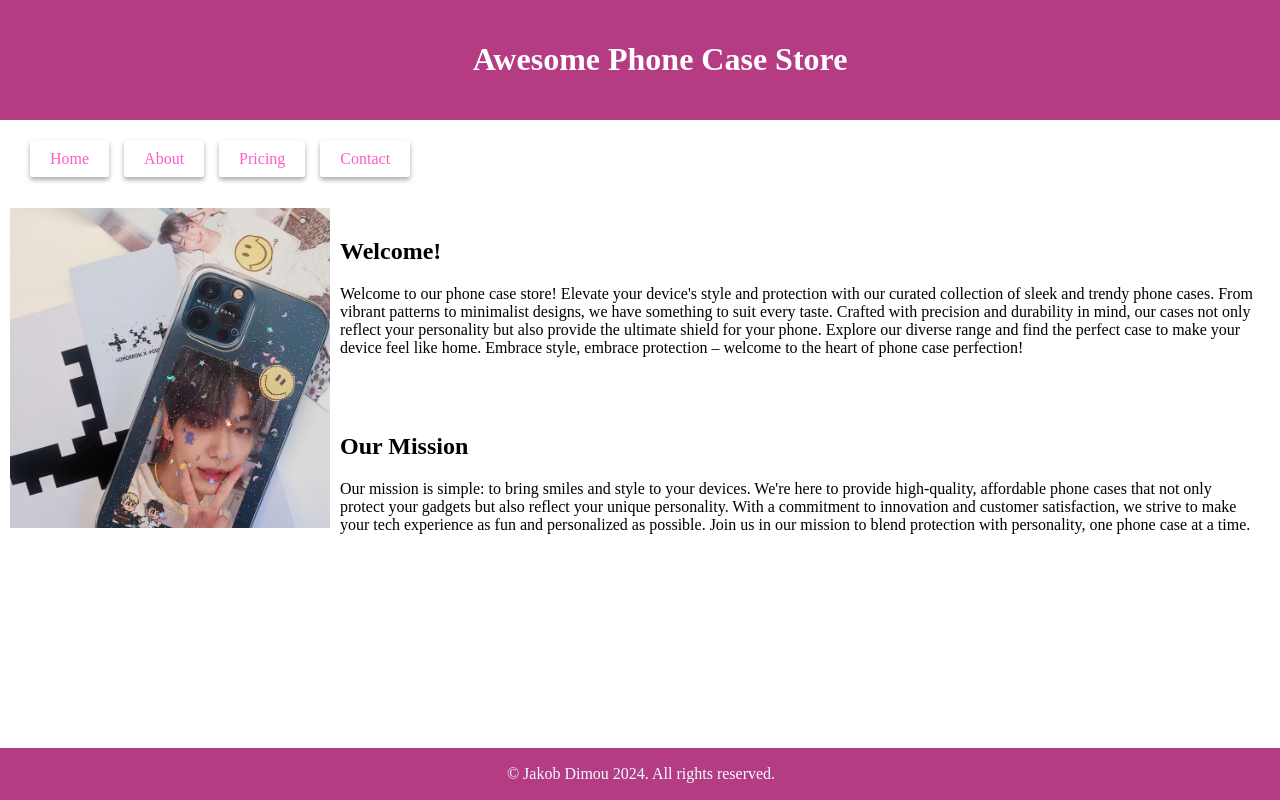
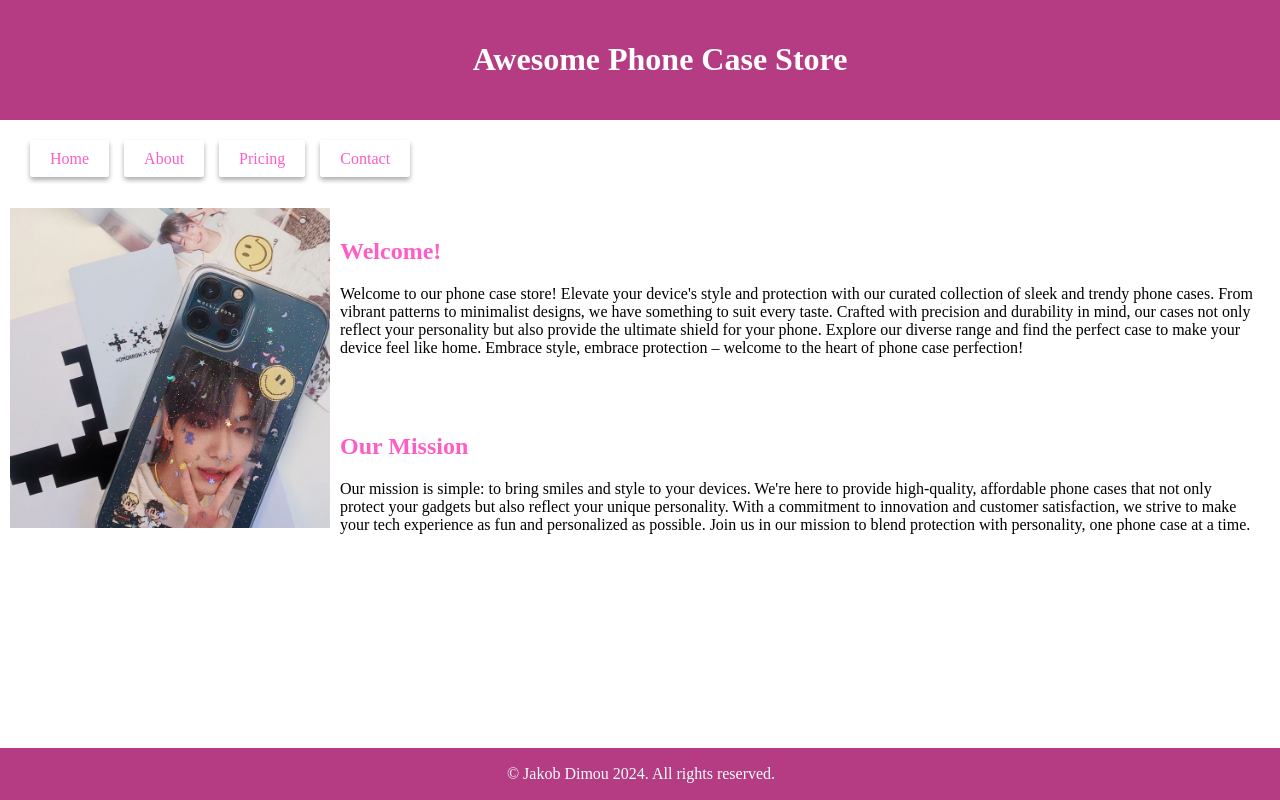
Before and after one commit to jakobdimou/acit1620-lab4, a plain HTML site: page index.html in a window 1280 px wide. Shown: the top 800 px of the page. Drawn offline with Linux system fonts and the light colour scheme.

Commit message:
fixed title

```diff
--- a/styles.css
+++ b/styles.css
@@ -9,9 +9,22 @@
     transition: background-color 0.3s ease, color 0.3s ease, padding 0.3s ease;
 }
 
+h2 {
+    color: var(--secondary-color);
+    transition: color 0.3s ease, color 0.3s ease, padding 0.3s ease;
+}
+
 .main1:hover {
             background-color: var(--primary-color);
             color: white;
+}
+
+.main2:hover h2 {
+    color: white;
+}
+
+.main1:hover h2 {
+    color: white;
 }
 
 .main2 {
@@ -22,6 +35,7 @@
 .main2:hover {
             background-color: var(--primary-color);
             color: white ;
+
 }
   body {
     margin: 0;
```
